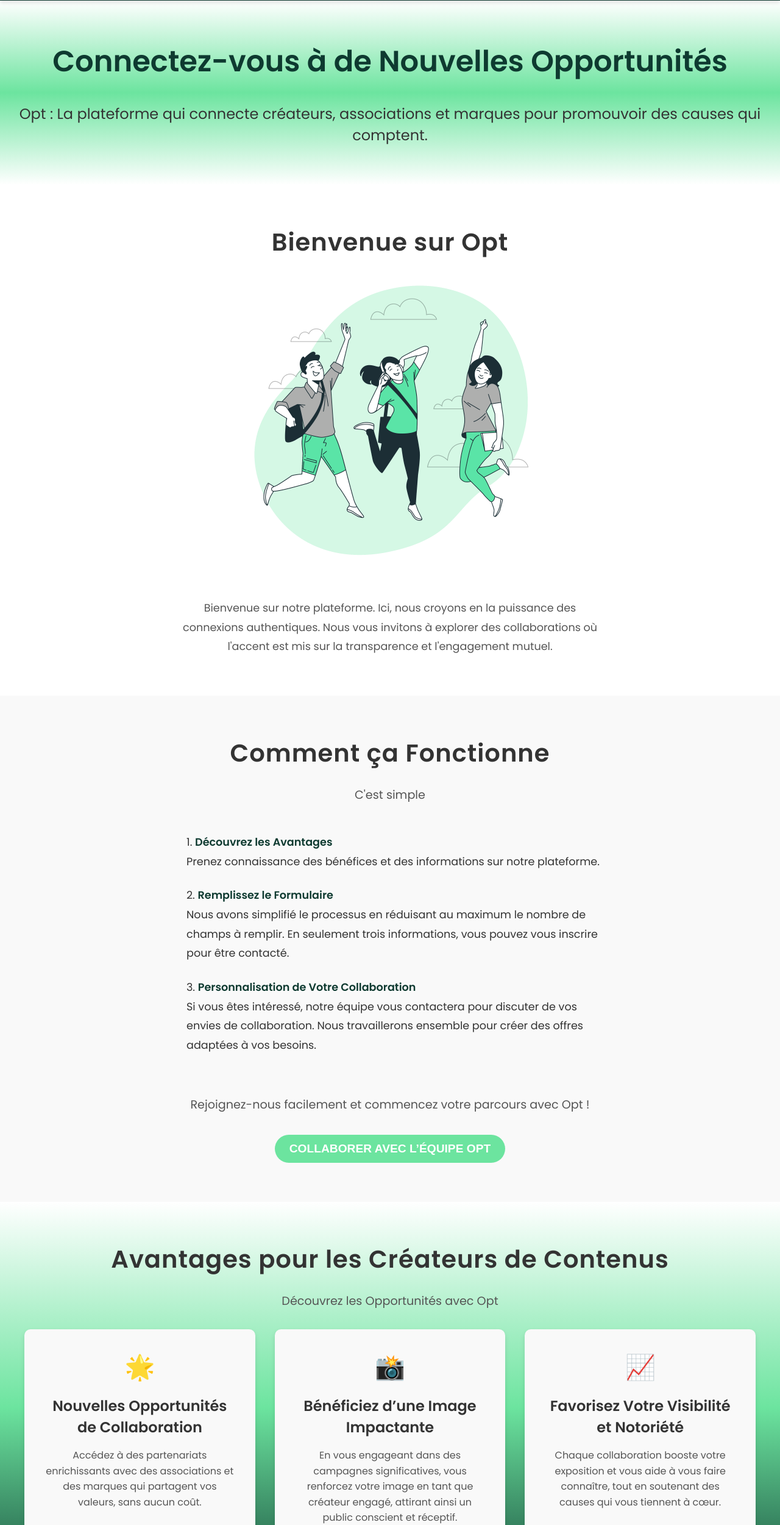
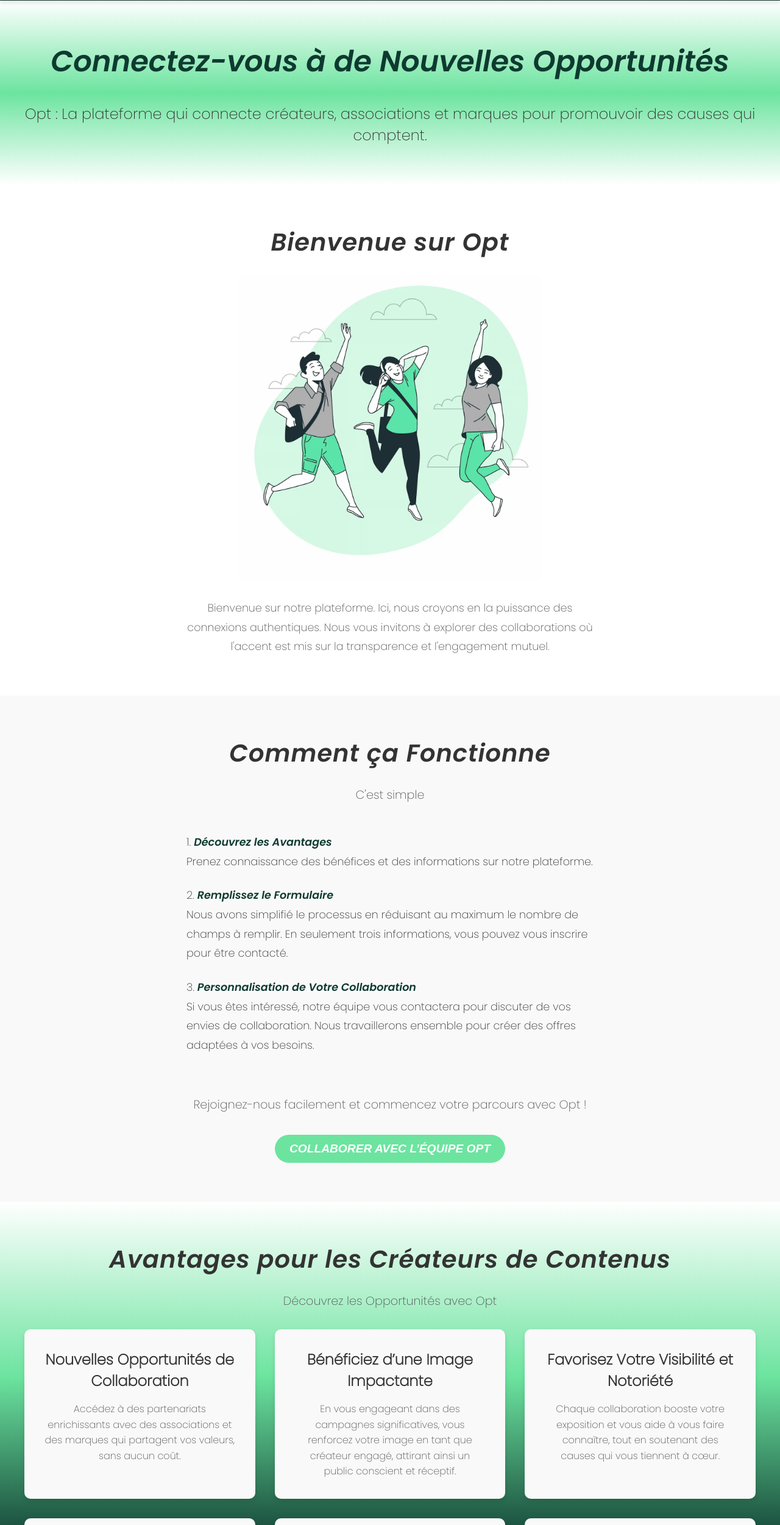
Before and after one commit to Fatih-dev74/Opt, a plain HTML site: page index.html in a window 1280 px wide. Shown: the part 79-2580 px from the top of the page at 61% size. Drawn offline with Linux system fonts and the light colour scheme.

Commit message:
modification de la police et suppression des icones

```diff
--- a/index.html
+++ b/index.html
@@ -5,13 +5,16 @@
     <meta name="viewport" content="width=device-width, initial-scale=1.0">
     <meta name="description" content="Opt : La plateforme qui connecte créateurs, associations et marques pour promouvoir des causes qui comptent.">
     <title>Opt. Vitrine</title>
-    <link rel="stylesheet" href="./styles.css">
-    <link href="https://fonts.googleapis.com/css2?family=Poppins:wght@400;600&display=swap" rel="stylesheet">
+    <link rel="preconnect" href="https://fonts.googleapis.com">
+    <link rel="preconnect" href="https://fonts.gstatic.com" crossorigin>
+    <link rel="preload" href="https://fonts.googleapis.com/css2?family=Poppins:ital,wght@0,200;1,600&display=swap" as="style" onload="this.onload=null;this.rel='stylesheet'">
+    <!-- CSS -->
+    <link rel="stylesheet" href="./styles.min.css">
 </head>
 <body>
     <header class="header">
         <div class="logo">
-            <img src="./assets/logo.png" alt="Logo Opt." class="logo-img">
+            <img src="./assets/logo.webp" alt="Logo Opt." class="logo-img">
         </div>
         <div class="menu-burger">
             <input type="checkbox" id="menu-toggle">
@@ -39,9 +42,21 @@
 
     <!-- Section Introduction -->
     <section id="Introduction" class="introduction-section">
-        <h1 class="introduction-title">Bienvenue sur Opt</h1>
+        <h2 class="introduction-title">Bienvenue sur Opt</h2>
         <div class="introduction-image-container">
-            <img src="assets/image.jpg" alt="Collaboration et impact positif" class="introduction-image">
+            <img
+                src="assets/image-480.webp"
+                srcset="
+                    assets/image-480.webp 480w,
+                    assets/image-768.webp 768w,
+                    assets/image-1280.webp 1280w,
+                    assets/image-1920.webp 1920w"
+                sizes="(max-width: 480px) 480px,
+                        (max-width: 768px) 768px,
+                        (max-width: 1280px) 1280px,
+                        1920px"
+                alt="Collaboration et impact positif"
+                class="introduction-image" loading="lazy">
         </div>
         <p class="introduction-subtitle">
             Bienvenue sur notre plateforme. Ici, nous croyons en la puissance des connexions authentiques.
@@ -81,42 +96,36 @@
         <p class="advantages-intro">Découvrez les Opportunités avec Opt</p>
         <div class="advantages-grid">
             <div class="advantage-item">
-                <div class="advantage-icon">🌟</div>
                 <h3 class="advantage-heading">Nouvelles Opportunités de Collaboration</h3>
                 <p class="advantage-description">
                     Accédez à des partenariats enrichissants avec des associations et des marques qui partagent vos valeurs, sans aucun coût.
                 </p>
             </div>
             <div class="advantage-item">
-                <div class="advantage-icon">📸</div>
                 <h3 class="advantage-heading">Bénéficiez d’une Image Impactante</h3>
                 <p class="advantage-description">
                     En vous engageant dans des campagnes significatives, vous renforcez votre image en tant que créateur engagé, attirant ainsi un public conscient et réceptif.
                 </p>
             </div>
             <div class="advantage-item">
-                <div class="advantage-icon">📈</div>
                 <h3 class="advantage-heading">Favorisez Votre Visibilité et Notoriété</h3>
                 <p class="advantage-description">
                     Chaque collaboration booste votre exposition et vous aide à vous faire connaître, tout en soutenant des causes qui vous tiennent à cœur.
                 </p>
             </div>
             <div class="advantage-item">
-                <div class="advantage-icon">💬</div>
                 <h3 class="advantage-heading">Améliorez Votre Taux d'Engagement</h3>
                 <p class="advantage-description">
                     En travaillant sur des projets qui résonnent avec votre audience, vous augmentez naturellement votre taux d'engagement.
                 </p>
             </div>
             <div class="advantage-item">
-                <div class="advantage-icon">🌍</div>
                 <h3 class="advantage-heading">Participez à la Promotion de Causes Importantes</h3>
                 <p class="advantage-description">
                     En vous associant à des profils qui défendent ces causes, vous devenez un ambassadeur du changement, inspirant vos abonnés et la communauté.
                 </p>
             </div>
             <div class="advantage-item">
-                <div class="advantage-icon">💡</div>
                 <h3 class="advantage-heading">Créez un Impact Réel</h3>
                 <p class="advantage-description">
                     Collaborez pour faire la différence et soyez fier de contribuer à des campagnes qui ont un effet positif tangible sur la société.
@@ -133,22 +142,22 @@
                 <!-- Champ Nom et Prénom -->
                 <div class="form-group">
                     <label for="name">Nom et Prénom :</label>
-                    <input type="text" id="name" name="name" placeholder="Entrez votre nom et prénom" required>
+                    <input type="text" id="name" name="name" autocomplete="name" placeholder="Entrez votre nom et prénom" required>
                 </div>
                 <!-- Champ Adresse Email -->
                 <div class="form-group">
                     <label for="email">Adresse Email :</label>
-                    <input type="email" id="email" name="email" placeholder="Entrez votre adresse email" required>
+                    <input type="email" id="email" name="email" autocomplete="email" placeholder="Entrez votre adresse email" required>
                 </div>
                 <!-- Champ Numéro de Téléphone (Facultatif) -->
                 <div class="form-group">
                     <label for="phone">Numéro de Téléphone (facultatif) :</label>
-                    <input type="tel" id="phone" name="phone" placeholder="Entrez votre numéro de téléphone">
+                    <input type="tel" id="phone" name="phone" autocomplete="tel" placeholder="Entrez votre numéro de téléphone">
                 </div>
                 <!-- Champ Lien Réseaux -->
                 <div class="form-group">
                     <label for="link">Lien de votre réseau :</label>
-                    <input type="url" id="link" name="link" placeholder="Ex. https://linkedin.com" required>
+                    <input type="url" id="link" name="link" autocomplete="url" placeholder="Ex. https://linkedin.com" required>
                 </div>
                 <!-- Case à cocher -->
                 <div class="form-group checkbox">
--- a/styles.css
+++ b/styles.css
@@ -7,6 +7,7 @@
 
 body {
     font-family: 'Poppins', Arial, sans-serif;
+    font-weight: 200; /* Texte normal */
     background-color: #f4f4f4;
     padding-top: 80px;
 }
@@ -113,6 +114,7 @@ html {
 .nav-menu a:hover {
     color: #ff7f50;
 }
+
 /* Section principale avec fondu en haut et en bas */
 .main-section {
     padding: 4rem 1rem;
@@ -125,7 +127,8 @@ html {
 .main-title {
     font-size: 3rem;
     color: #0e3a30;
-    font-weight: bold;
+    font-weight: 600;
+    font-style: italic;
     margin-bottom: 2rem;
 }
 
@@ -147,7 +150,8 @@ html {
     font-size: 2.5rem;
     color: #333333;
     margin-bottom: 1.5rem;
-    font-weight: 700;
+    font-weight: 600;
+    font-style: italic;
     letter-spacing: 1px;
 }
 
@@ -184,7 +188,8 @@ html {
     font-size: 2.5rem;
     color: #333333;
     margin-bottom: 1.5rem;
-    font-weight: 700;
+    font-weight: 600;
+    font-style: italic;
     letter-spacing: 1px;
 }
 
@@ -202,6 +207,7 @@ html {
     list-style: decimal inside;
     color: #333333;
     line-height: 1.8;
+    font-weight: 200;
 }
 
 .how-it-works-steps li {
@@ -211,7 +217,8 @@ html {
 
 .how-it-works-steps strong {
     color: #0e3a30;
-    font-weight: bold;
+    font-weight: 600;
+    font-style: italic;
 }
 
 .how-it-works-outro {
@@ -219,13 +226,15 @@ html {
     color: #555555;
     line-height: 1.8;
 }
+
 /* Bouton Appel à l'Action */
 .cta-button {
     background-color: #6ce49f;
     color: #ffffff;
     padding: 12px 24px;
     font-size: 1.2rem;
-    font-weight: bold;
+    font-weight: 600;
+    font-style: italic;
     text-transform: uppercase;
     border: none;
     border-radius: 25px;
@@ -244,20 +253,20 @@ html {
     box-shadow: 0 0 10px rgba(0, 0, 0, 0.2);
 }
 
-/* Section Avantages pour les Créateurs */
+/* Section Avantages */
 .advantages-section {
     padding: 4rem 2rem;
     background-color: #ffffff;
     text-align: center;
     background: linear-gradient(to bottom, #ffffff, #6ce49f, #0e3a30, #ffffff);
-    border: none;
 }
 
 .advantages-title {
     font-size: 2.5rem;
     color: #333333;
     margin-bottom: 1.5rem;
-    font-weight: 700;
+    font-weight: 600;
+    font-style: italic;
     letter-spacing: 1px;
 }
 
@@ -289,12 +298,6 @@ html {
     box-shadow: 0 8px 16px rgba(0, 0, 0, 0.2);
 }
 
-.advantage-icon {
-    font-size: 2.5rem;
-    color: #6ce49f;
-    margin-bottom: 1rem;
-}
-
 .advantage-heading {
     font-size: 1.5rem;
     color: #333333;
@@ -306,6 +309,7 @@ html {
     font-size: 1rem;
     color: #555555;
     line-height: 1.6;
+    font-weight: 200;
 }
 
 /* Section Formulaire */
@@ -318,19 +322,20 @@ html {
 .form-title {
     font-size: 2.5rem;
     margin-bottom: 2rem;
-    font-weight: bold;
+    font-weight: 600;
+    font-style: italic;
     color: #333333;
 }
 
 /* Conteneur du formulaire */
 .form-container {
-    background: linear-gradient(to bottom, #6ce49f, #0e3a30); /* Dégradé du vert clair au vert foncé */
-    color: #ffffff; /* Texte blanc pour contraste */
+    background: linear-gradient(to bottom, #6ce49f, #0e3a30);
+    color: #ffffff;
     max-width: 500px;
     margin: 0 auto;
     padding: 2rem;
     border-radius: 15px;
-    box-shadow: 0 4px 10px rgba(0, 0, 0, 0.1); /* Ombre douce */
+    box-shadow: 0 4px 10px rgba(0, 0, 0, 0.1);
 }
 
 /* Champs du formulaire */
@@ -348,7 +353,8 @@ form {
 
 label {
     font-size: 1rem;
-    font-weight: bold;
+    font-weight: 600;
+    font-style: italic;
     color: #ffffff;
 }
 
@@ -358,6 +364,7 @@ input, textarea {
     border: 1px solid #ccc;
     border-radius: 5px;
     font-size: 1rem;
+    font-weight: 200;
     background-color: #f9f9f9;
     transition: border-color 0.3s ease, box-shadow 0.3s ease;
 }
@@ -388,7 +395,8 @@ input:focus, textarea:focus {
     color: #ffffff;
     padding: 12px 20px;
     font-size: 1.2rem;
-    font-weight: bold;
+    font-weight: 600;
+    font-style: italic;
     border: none;
     border-radius: 25px;
     cursor: pointer;
```
Also changed, not shown: assets/image-1280.webp (added), assets/image-1920.webp (added), assets/image-480.webp (added), assets/image-768.webp (added), assets/image.jpg (deleted), assets/image.webp (added), assets/logo.png (deleted), assets/logo.webp (added), assets/services-image.png (deleted), styles.min.css (added).
